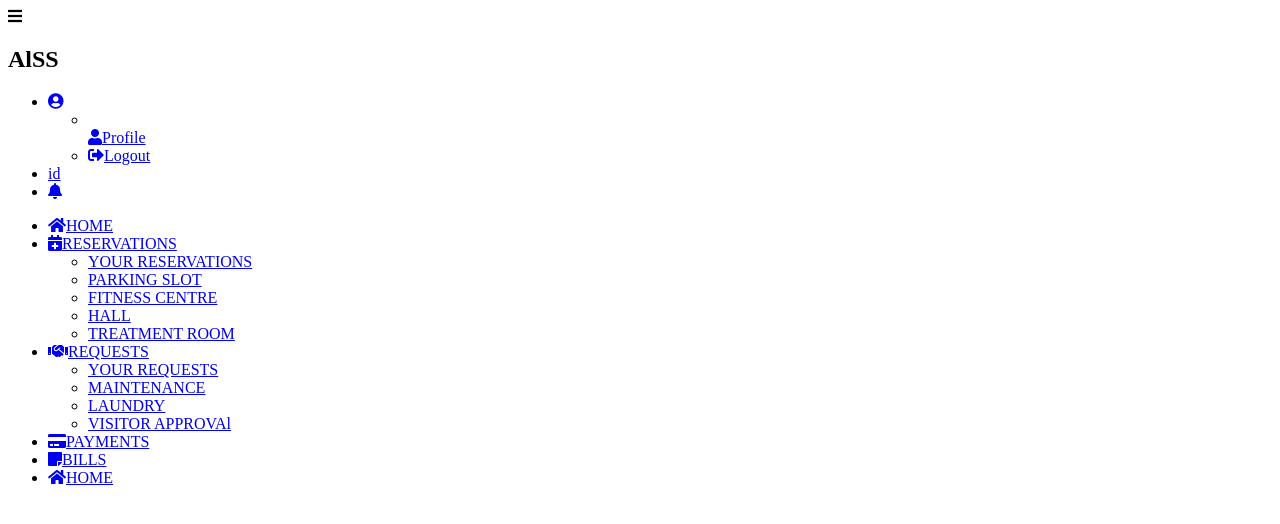
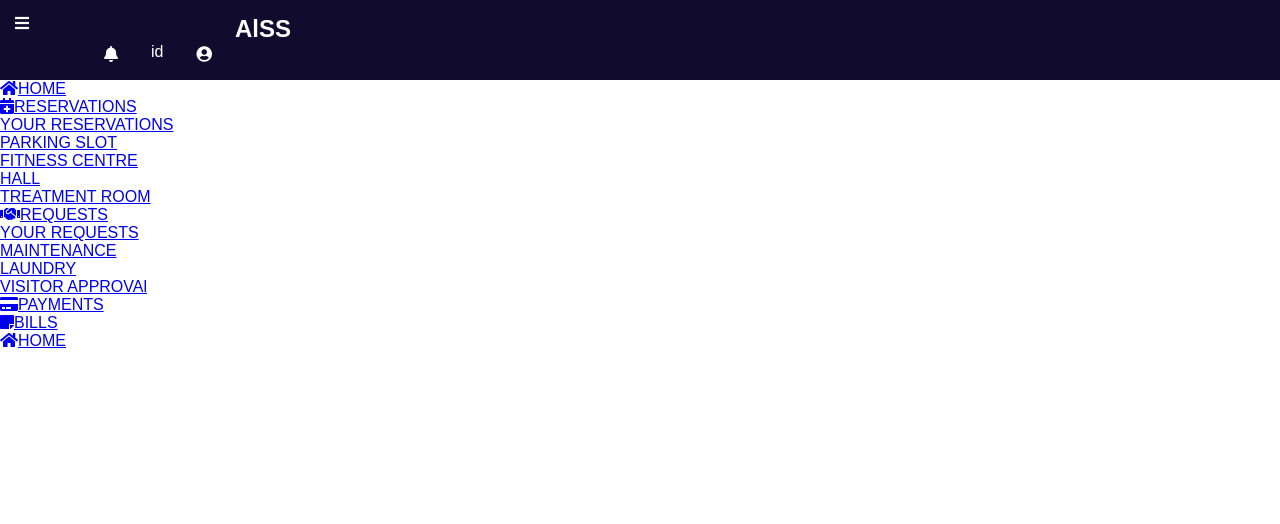
Before and after one commit to Roni-Boiz/Y2GP_ALSS, a PHP site: page /app/views/sidenav.php in a window 1280 px wide. Shown: the top 524 px of the page. Run offline with PHP 8.4, Linux system fonts and the light colour scheme; some libraries are stand-ins or nearby versions; some web fonts are replaced.

Commit message:
add style to header

```diff
--- a/app/views/sidenav.php
+++ b/app/views/sidenav.php
@@ -4,13 +4,69 @@
     <meta charset="UTF-8">
     <meta http-equiv="X-UA-Compatible" content="IE=edge">
     <meta name="viewport" content="width=device-width, initial-scale=1.0">
-    <title>FIrst Page</title>
+    <title>ALSS</title>
     <script src="https://code.jquery.com/jquery-1.10.2.js"></script>
     <link rel="stylesheet" href="../../public/css/body.css">
     <link rel="stylesheet" href="https://fonts.googleapis.com/css?family=Sofia">
     <link rel="stylesheet" href="https://cdnjs.cloudflare.com/ajax/libs/font-awesome/5.15.3/css/all.min.css"/>
 <style>
-
+*{
+  margin: 0;
+  padding: 0;
+  user-select: none;
+  box-sizing: border-box;
+  font-family: 'Poppins', sans-serif;
+}
+body {
+  margin: 0;
+}
+/* header style */
+.header{
+    display: grid;
+    grid-template-columns: 200px 1fr;
+}
+.header i{
+  padding: 3px;
+}
+.header {
+  padding: 15px;
+  background: #110b2e;
+  color: white;
+}
+.header h2{
+  padding-left: 20px;
+}
+.head ul {
+  list-style-type: none;
+  margin: 0;
+  padding: 0;
+  overflow: hidden;
+}
+.head ul li {
+  float: right;
+}
+.head ul li a {
+  display: block;
+  color: white;
+  text-align: center;
+  padding-left: 30px;
+  text-decoration: none;
+}
+.head ul li a:hover {
+  background-color: #111;
+}
+.head ul .dropdown:hover ul{
+    display: initial;
+    top:40px;
+    right: 0;
+}
+.head ul ul{
+    display: none;
+    position: absolute;
+    width: 130px;
+    padding: 10px 20px 0 0;
+    background: #110b2e;
+}
 
 </style>
 <?php
```
